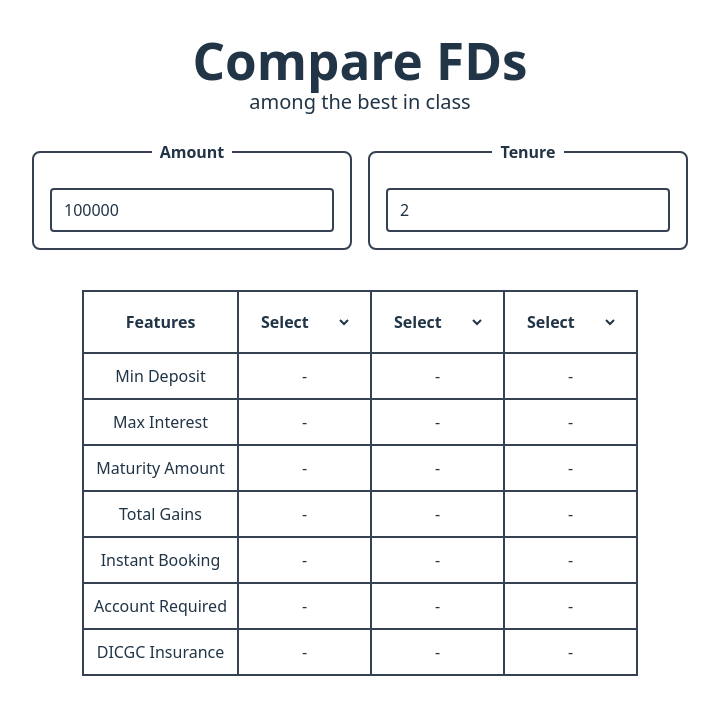
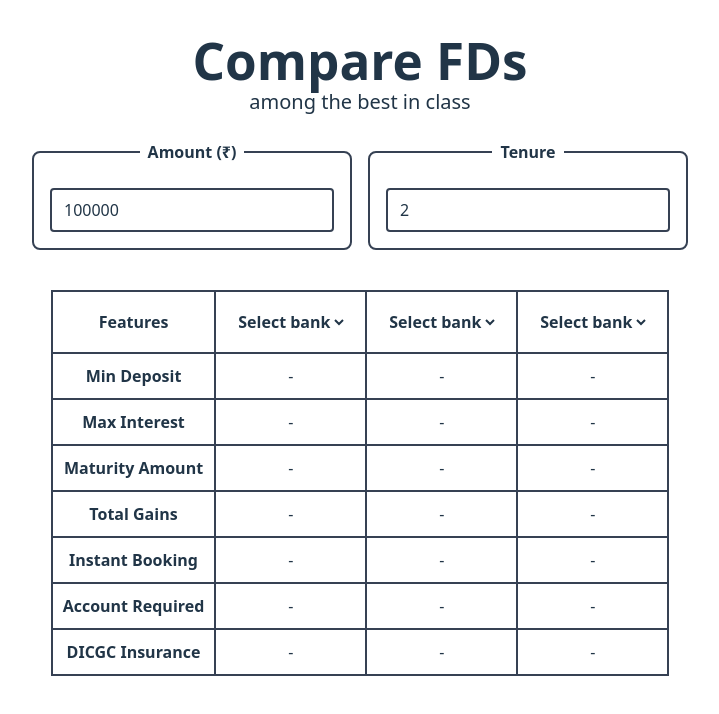
Before and after one commit to varun4sid/fd-compare, a React (Vite) app: page / in a window 1280 px wide. Shown: the top 714 px of the page, without its empty margins (280-999 px from the left). Built offline with nearby package versions, Linux system fonts and the light colour scheme.

Commit message:
UX: Style and currency

```diff
--- a/src/components/Amount.tsx
+++ b/src/components/Amount.tsx
@@ -16,7 +16,7 @@ function Amount({ amount, setAmount }: Amount) {
 
     return (
         <fieldset className="mb-4 p-4 border-2 border-gray-700 rounded-lg flex-1 max-w-xs">
-            <legend className="font-semibold  px-2">Amount</legend>
+            <legend className="font-semibold  px-2">Amount (&#8377;)</legend>
             <input
                 type="number"
                 id="amount"
--- a/src/components/BankSelect.tsx
+++ b/src/components/BankSelect.tsx
@@ -15,7 +15,7 @@ function BankSelect(props: BankSelectProps) {
             <label className=""></label>
             <select value={props.scheme} onChange={handleChangeScheme}>
                 <option value="" disabled>
-                    Select
+                    Select bank
                 </option>
                 {schemes.map((scheme) => (
                     <option key={scheme.id} value={scheme.id.toString()}>
--- a/src/components/Table.tsx
+++ b/src/components/Table.tsx
@@ -48,21 +48,22 @@ function Table() {
             <tbody>
                 {features.map((feature) => (
                     <tr key={feature.key}>
-                        <td className="left">{feature.label}</td>
+                        <td className="left font-bold">{feature.label}</td>
                         {[scheme1, scheme2, scheme3].map((scheme, index) => {
                             const bank = schemes.find(
                                 (s) => s.id.toString() === scheme
                             );
                             let value;
+                            let styles;
                             switch (feature.key) {
                                 case "min_deposit":
                                     value = bank?.min_deposit
-                                        ? bank.min_deposit
+                                        ? String("₹ " + bank.min_deposit)
                                         : "-";
                                     break;
                                 case "max_interest":
                                     value = bank?.max_interest
-                                        ? bank.max_interest
+                                        ? bank.max_interest + "%"
                                         : "-";
                                     break;
                                 case "maturity_amount":
@@ -97,6 +98,8 @@ function Table() {
                                         value = (maturity - principal).toFixed(
                                             2
                                         );
+                                        value = "+ ₹" + value;
+                                        styles = "text-green-600 font-semibold";
                                     } else {
                                         value = "-";
                                     }
@@ -129,7 +132,11 @@ function Table() {
                                     );
                                     break;
                             }
-                            return <td key={index}>{value}</td>;
+                            return (
+                                <td key={index} className={styles}>
+                                    {value}
+                                </td>
+                            );
                         })}
                     </tr>
                 ))}
```
